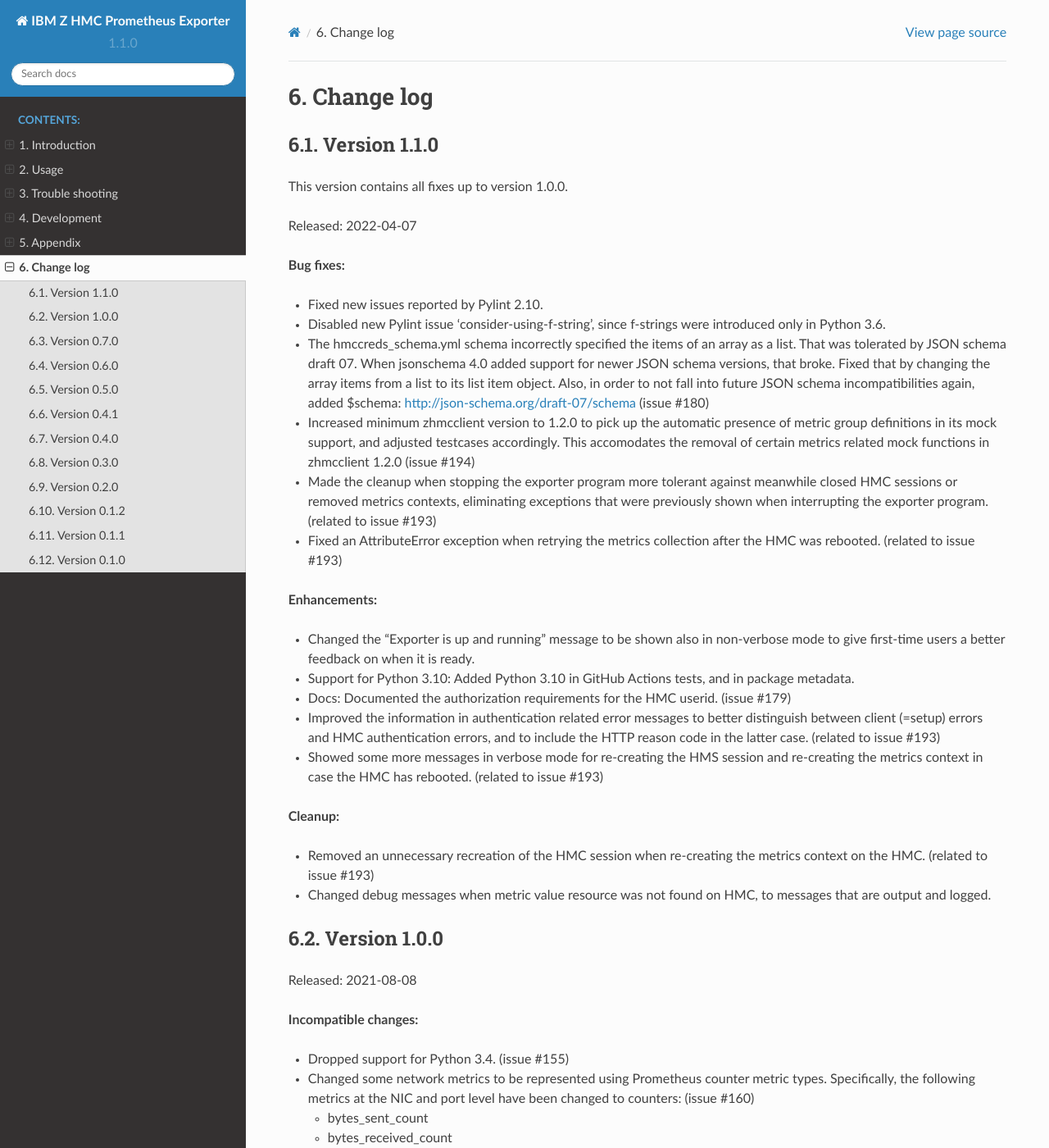
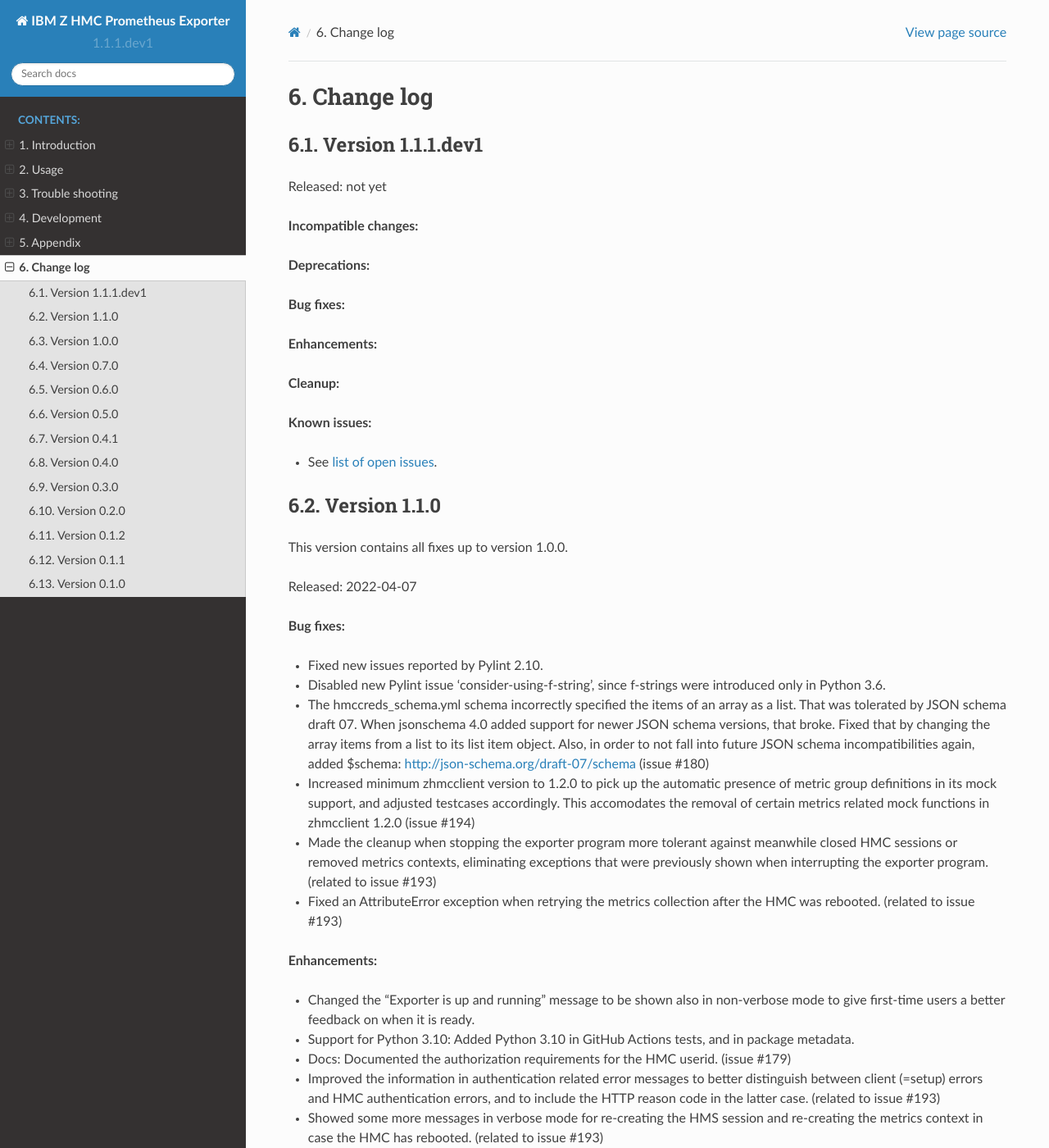
Before and after one commit to zhmcclient/zhmc-prometheus-exporter, a Sphinx documentation site: the page built from docs/changes.rst, in a window 1280 px wide and 1400 px high. Shown: the whole window at 82% size. Built offline with Sphinx 7.4.7 and the Read the Docs theme 2.0.0, drawn with Linux system fonts in a browser that asks for light colours; some of the changed text lies outside the part shown.

Commit message:
Start 1.1.1
Signed-off-by: Andreas Maier <maiera@de.ibm.com>

```diff
--- a/docs/changes.rst
+++ b/docs/changes.rst
@@ -15,6 +15,28 @@
 
 Change log
 ----------
+
+
+Version 1.1.1.dev1
+^^^^^^^^^^^^^^^^^^
+
+Released: not yet
+
+**Incompatible changes:**
+
+**Deprecations:**
+
+**Bug fixes:**
+
+**Enhancements:**
+
+**Cleanup:**
+
+**Known issues:**
+
+* See `list of open issues`_.
+
+.. _`list of open issues`: https://github.com/zhmcclient/zhmc-prometheus-exporter/issues
 
 
 Version 1.1.0
--- a/zhmc_prometheus_exporter/_version.py
+++ b/zhmc_prometheus_exporter/_version.py
@@ -25,4 +25,4 @@
 #:
 #: * "M.N.P.dev1": A not yet released version M.N.P
 #: * "M.N.P": A released version M.N.P
-__version__ = '1.1.0'
+__version__ = '1.1.1.dev1'
```
